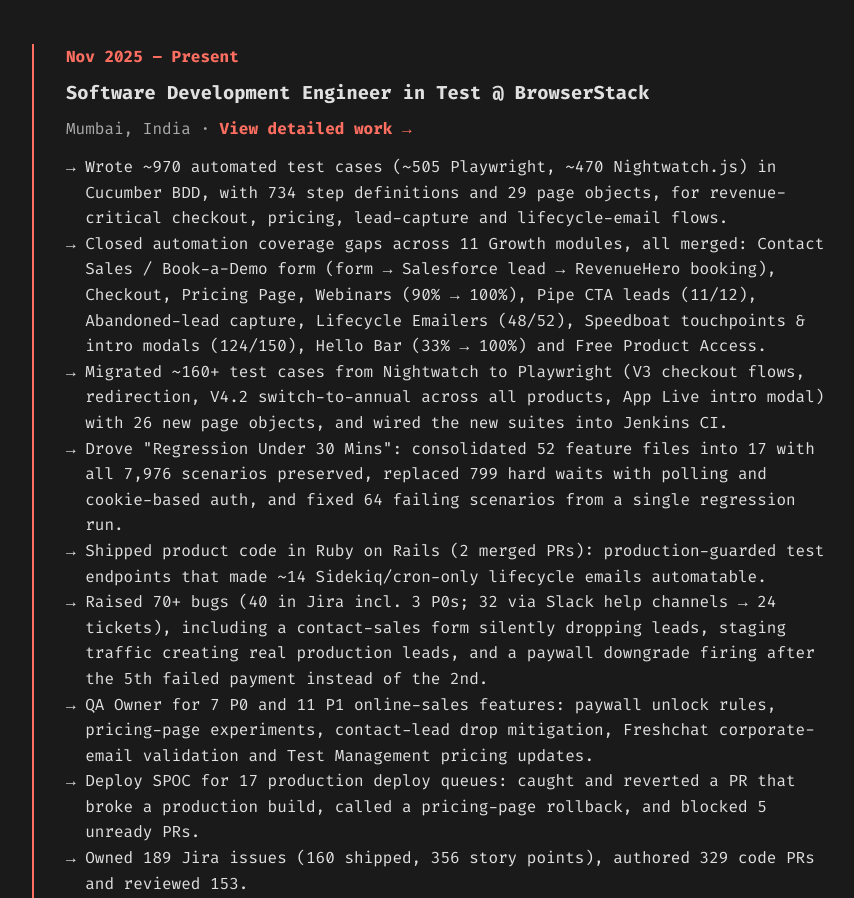
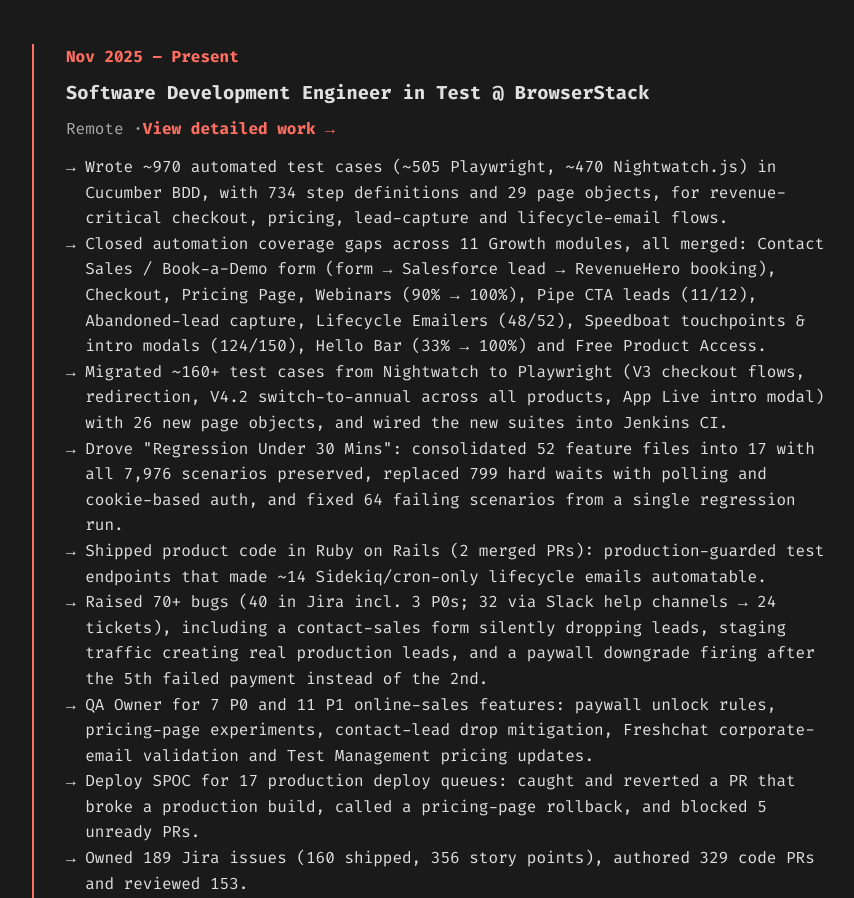
Before and after one commit to Tameemahmedd/tameemmulla-portfolio, a React (Vite) app: page / in a window 1280 px wide. Shown: the part 1391-2289 px from the top of the page, without its empty margins (208-1062 px from the left). Built offline with nearby package versions, Linux system fonts and the light colour scheme.

Commit message:
Set BrowserStack location to Remote

```diff
--- a/public/browserstack.html
+++ b/public/browserstack.html
@@ -81,7 +81,7 @@
   <nav><a href="/">← Portfolio</a><a href="/cisco.html">Previous role: Cisco →</a></nav>
 
   <header>
-    <span class="eyebrow">SDET · Online Sales / Growth QA · BrowserStack · Nov 2025 – present</span>
+    <span class="eyebrow">SDET · Online Sales / Growth QA · BrowserStack · Remote · Nov 2025 – present</span>
     <h1>Mohammed Tameem Ahmed Mulla at BrowserStack</h1>
     <div class="gherkin" aria-hidden="true">
       <span><b>Given</b> revenue-critical flows with coverage gaps</span>
--- a/src/components/Experience.jsx
+++ b/src/components/Experience.jsx
@@ -8,7 +8,7 @@
         <div className="timeline-date">Nov 2025 – Present</div>
         <div className="timeline-content">
           <h3>Software Development Engineer in Test @ BrowserStack</h3>
-          <p>Mumbai, India · <a className="case-link" href="/browserstack.html" target="_blank" rel="noopener noreferrer">View detailed work →</a></p>
+          <p>Remote ·<a className="case-link" href="/browserstack.html" target="_blank" rel="noopener noreferrer">View detailed work →</a></p>
           <ul>
             <li>Wrote ~970 automated test cases (~505 Playwright, ~470 Nightwatch.js) in Cucumber BDD, with 734 step definitions and 29 page objects, for revenue-critical checkout, pricing, lead-capture and lifecycle-email flows.</li>
             <li>Closed automation coverage gaps across 11 Growth modules, all merged: Contact Sales / Book-a-Demo form (form → Salesforce lead → RevenueHero booking), Checkout, Pricing Page, Webinars (90% → 100%), Pipe CTA leads (11/12), Abandoned-lead capture, Lifecycle Emailers (48/52), Speedboat touchpoints & intro modals (124/150), Hello Bar (33% → 100%) and Free Product Access.</li>
```
